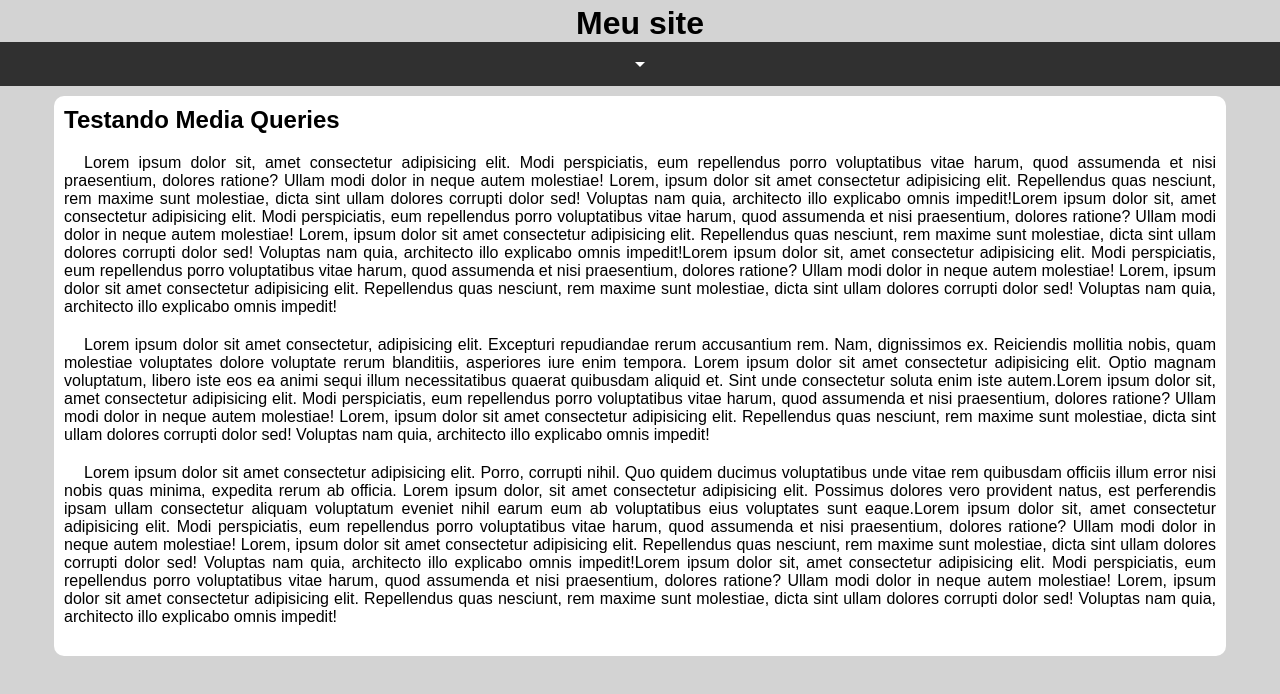
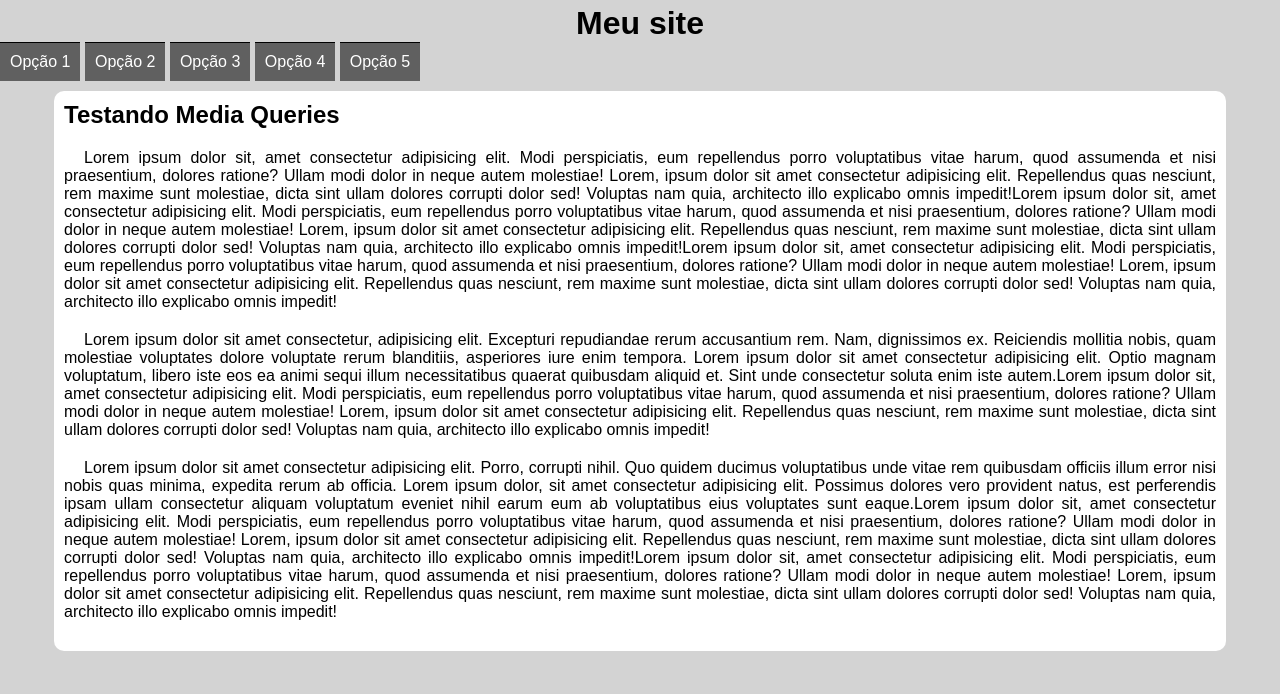
Before and after one commit to otaviobrotas/html-css, a plain HTML site: page exercicios/ex026/mq005/index.html in a window 1280 px wide. Drawn offline with nearby package versions, Linux system fonts and the light colour scheme.

Commit message:
finalização do menu responsivo

```diff
--- /dev/null
+++ b/exercicios/ex026/mq005/estilos/media-queries.css
@@ -0,0 +1,9 @@
+@charset "UTF-8";
+
+@media screen and (min-width: 792px){
+    span#burguer{ display: none;}
+    menu{display: block;}
+
+menu > ul > li {display: inline-block;}
+
+}
--- a/exercicios/ex026/mq005/index.html
+++ b/exercicios/ex026/mq005/index.html
@@ -6,7 +6,7 @@
     <title>Menu responsivo</title>
     <link rel="stylesheet" href="https://fonts.googleapis.com/css2?family=Material+Symbols+Outlined:opsz,wght,FILL,GRAD@20..48,100..700,0..1,-50..200&icon_names=arrow_drop_down" />
     <link rel="stylesheet" href="estilos/style.css">
-
+<link rel="stylesheet" href="estilos/media-queries.css">
 </head>
 <body>
     <header>
```
